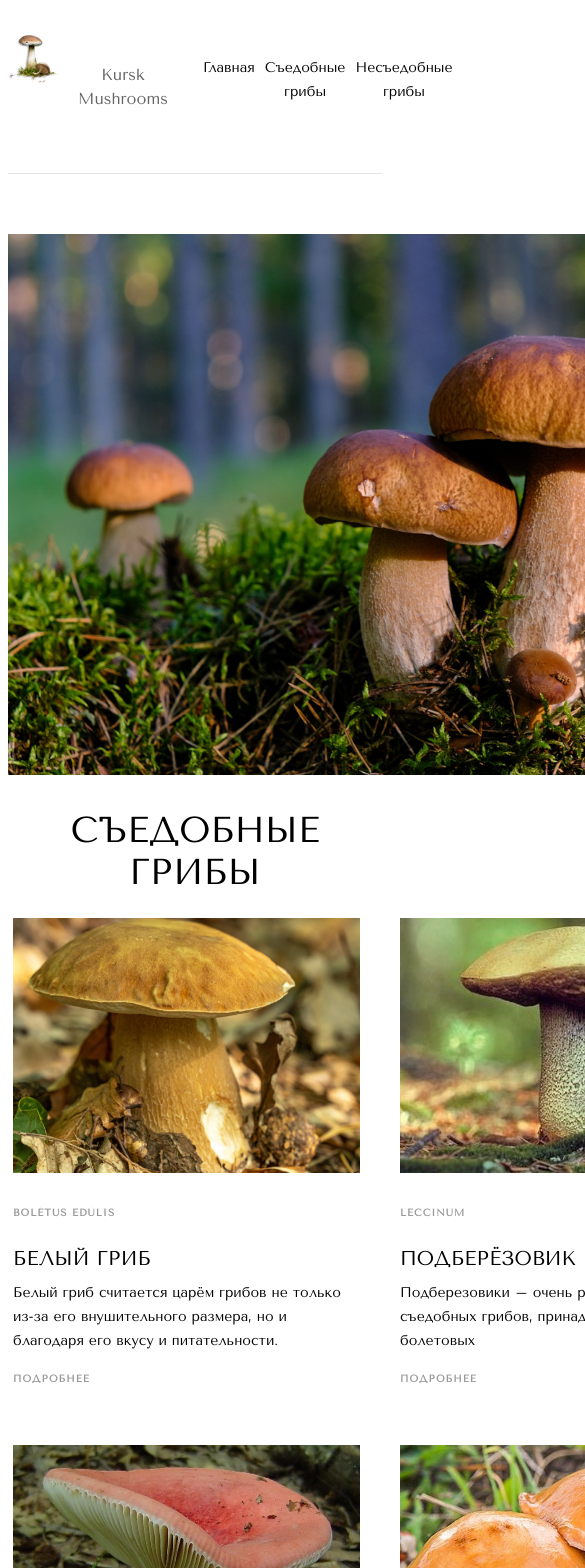
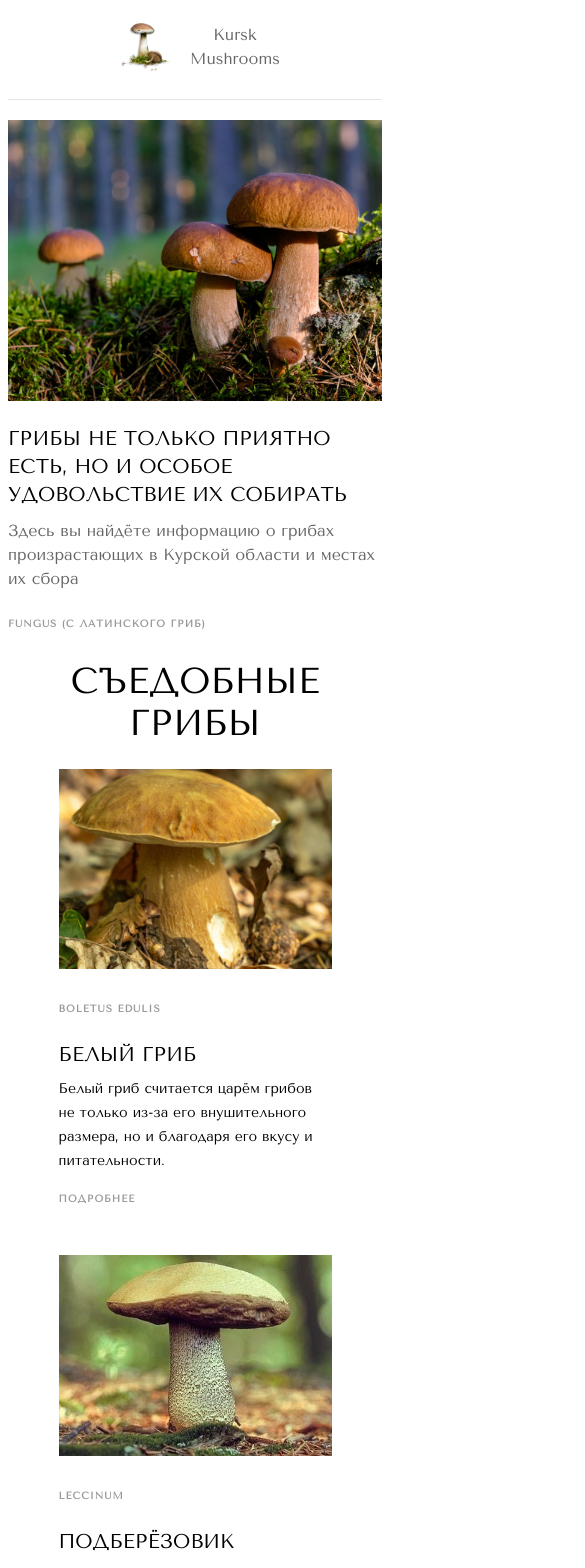
Before and after one commit to Tararatel/Next-TS_Kursk-Mushrooms, a Next.js app: page / in a window 390 px wide. Shown: the top 1568 px of the page, 585 px wide, since content can reach past the window. Built offline with nearby package versions, Linux system fonts and the light colour scheme.

Commit message:
adaptive

```diff
--- a/components/Banner/Banner.module.scss
+++ b/components/Banner/Banner.module.scss
@@ -8,12 +8,12 @@
 		gap: 50px;
 
 		.banner__wrapper__image {
-			width: 721px;
+			max-width: 721px;
 			max-height: auto;
 		}
 
 		.banner__wrapper__info {
-			max-width: 429px;
+			max-width: 580px;
 
 			.banner__wrapper__info__title {
 				margin-bottom: 27px;
@@ -25,3 +25,24 @@
 		}
 	}
 }
+
+@media (max-width: 990px) {
+	.banner__wrapper__info__title {
+		font-size: 28px;
+	}
+}
+
+@media (max-width: 910px) {
+	.banner__wrapper__info__title {
+		font-size: 20px;
+		line-height: 28px;
+		margin-bottom: 10px !important;
+	}
+}
+
+@media (max-width: 755px) {
+	.banner__wrapper {
+		grid-template-columns: 1fr !important;
+		gap: 20px !important;
+	}
+}
--- a/components/Card/Card.module.scss
+++ b/components/Card/Card.module.scss
@@ -1,10 +1,13 @@
 .card {
 	margin-top: 15px;
+
 	.card__img {
 		margin: 5px 0 20px 0;
-		min-width: 347px;
+
 		min-height: 244px;
 		padding: 5px;
+		margin-left: auto;
+		margin-right: auto;
 	}
 	.card__from {
 		margin-bottom: 18px;
@@ -29,3 +32,22 @@
 		}
 	}
 }
+
+@media (max-width: 1199px) {
+	.card {
+		width: 350px;
+		height: auto;
+		margin-left: auto;
+		margin-right: auto;
+	}
+}
+
+@media (max-width: 390px) {
+	.card {
+		width: 283px;
+
+		.card__img {
+			min-height: 177px;
+		}
+	}
+}
--- a/components/Card/Card.tsx
+++ b/components/Card/Card.tsx
@@ -21,7 +21,7 @@ export const Card = ({ className, data, ...props }: CardProps): JSX.Element => {
 							</P>
 							<P className={styles.card__title} size="big">{`${card.title}`}</P>
 							<P className={styles.card__text} size="small">{`${card.text}`}</P>
-							<Link href={`/mushrooms/edible/${card.pathName}`}>
+							<Link href={`/mushrooms/edible/${card.id}`} as={`/mushrooms/edible/${card.pathName}`}>
 								<a>
 									<P className={styles.card__link} size="verySmall" align="left">
 										Подробнее
--- a/components/Divider/Divider.module.scss
+++ b/components/Divider/Divider.module.scss
@@ -4,3 +4,9 @@
 	background: #e6e6e6;
 	margin-bottom: 60px;
 }
+
+@media (max-width: 480px) {
+	.hr {
+		margin-bottom: 20px;
+	}
+}
--- a/components/Header/Header.module.scss
+++ b/components/Header/Header.module.scss
@@ -35,3 +35,22 @@
 		}
 	}
 }
+
+@media (max-width: 480px) {
+	.header {
+		text-align: left !important;
+		text-align: center !important;
+	}
+	.header__wrapper {
+		margin: 15px 0 15px 0 !important;
+		display: inline-block !important;
+	}
+	.header__wrapper__navigation {
+		display: none;
+	}
+
+	.header__wrapper__logo {
+		align-items: flex-start !important;
+		text-align: center !important;
+	}
+}
--- a/components/Header/Header.tsx
+++ b/components/Header/Header.tsx
@@ -22,7 +22,7 @@ export const Header = ({ className, ...props }: HeaderProps, ref: ForwardedRef<H
 						<ul>
 							<li>
 								<P size="small">
-									<Link href="/">
+									<Link href={'/'}>
 										<a>Главная</a>
 									</Link>
 								</P>
--- a/components/List/List.module.scss
+++ b/components/List/List.module.scss
@@ -10,3 +10,16 @@
 		gap: 30px;
 	}
 }
+
+@media (max-width: 1199px) {
+	.list__wrapper {
+		grid-template-columns: 1fr 1fr !important;
+		gap: 20px !important;
+	}
+}
+
+@media (max-width: 755px) {
+	.list__wrapper {
+		grid-template-columns: 1fr !important;
+	}
+}
--- a/components/Logo/Logo.module.scss
+++ b/components/Logo/Logo.module.scss
@@ -5,6 +5,6 @@
 
 @media (max-width: 450px) {
 	.logo {
-		margin-bottom: 50px;
+		margin-bottom: 0;
 	}
 }
--- a/components/Map/Map.module.scss
+++ b/components/Map/Map.module.scss
@@ -1,5 +1,5 @@
 .map {
 	margin: 30px auto 30px auto;
-	width: 1200px;
+	width: 1160px;
 	height: 500px;
 }
--- a/pages/mushrooms/edible/[id].tsx
+++ b/pages/mushrooms/edible/[id].tsx
@@ -5,8 +5,7 @@ import { NextRouter, useRouter } from 'next/router';
 
 export const EdiblePaths = (): JSX.Element => {
 	const router: NextRouter = useRouter();
-	const { id }: string | string[] | undefined = router.query;
-	console.log(id);
+	const { id } = router.query;
 
 	return (
 		<>
```
